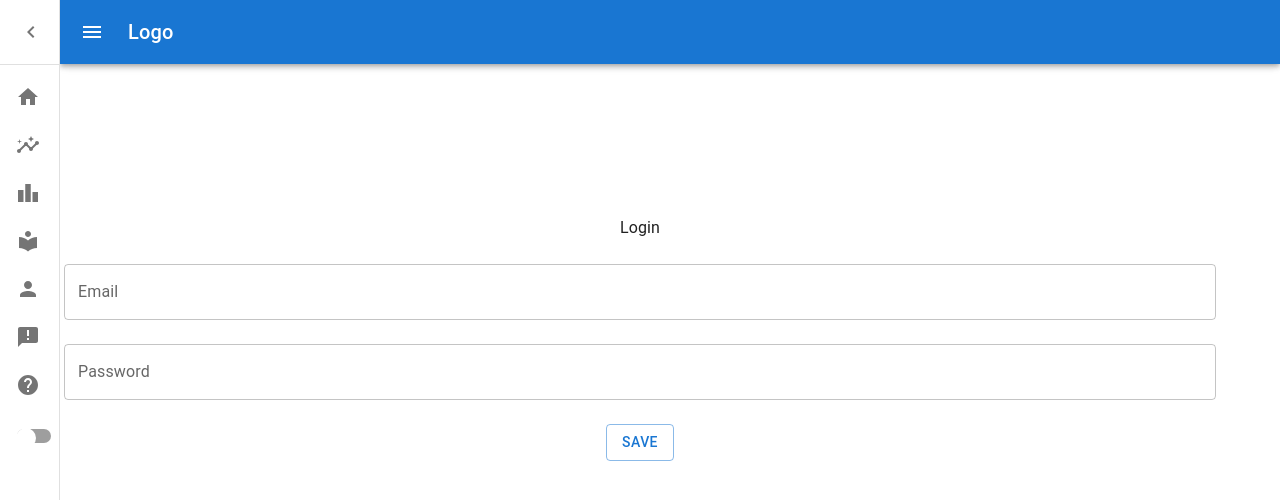
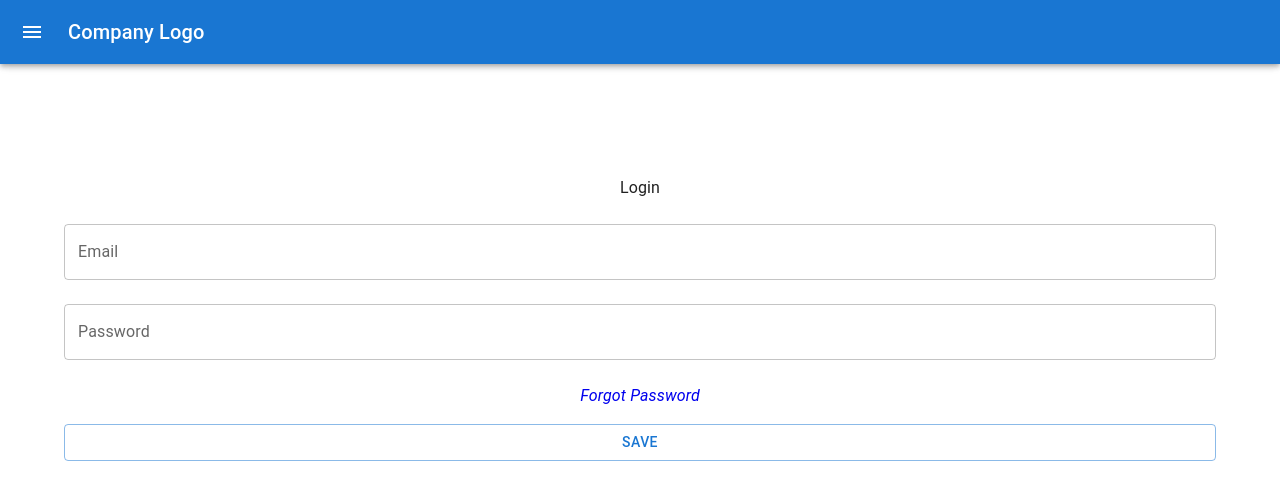
Before and after one commit to DeftVision/deftplatform, a React (Create React App) app in the folder frontend/: page /login in a window 1280 px wide. Shown: the top 500 px of the page. Built offline with nearby package versions, Linux system fonts and the light colour scheme.

Commit message:
created forgot password component

```diff
--- a/frontend/src/App.js
+++ b/frontend/src/App.js
@@ -4,7 +4,7 @@ import {Box, Container, CssBaseline, Toolbar} from "@mui/material";
 import { ThemeProvider } from "@mui/material/styles";
 import {Navigate, Route, Routes} from 'react-router-dom';
 import {Administration} from './administration/index';
-import {Login} from './authentication/index'
+import {Login, ForgotPassword} from './authentication/index'
 import {NavDrawer, PrivateRoutes, UserContext} from './components/index';
 import {Dashboard} from './dashboard/index';
 import {DocumentForm, Documents} from './documents/index';
@@ -30,7 +30,7 @@ function App() {
     };
 
 /*
-    **  CAUSES FLICKERING MODES IF ENABLED  **
+    **  CAUSES LIGHT AND DARK MODE FLICKERING IF ENABLED  **
     useEffect(() => {
         const savedTheme = localStorage.getItem('theme') || 'light';
         setTheme(savedTheme);
@@ -68,9 +68,9 @@ function App() {
             <UserContext.Provider value={{user, setUser}}>
 
                 <NavDrawer toggleTheme={toggleTheme} theme={theme}/>
-                <Box sx={{display: 'flex', flexDirection: 'column', marginTop: 5}}>
+                <Box sx={{display: 'flex', flexDirection: 'column'}}>
                 <Toolbar />
-                <Container sx={{ flexGrow: 2}}>
+                <Container sx={{ flexGrow: 1 }}>
                     <Box>
                         <div className="App">
                             <Routes>
@@ -105,6 +105,7 @@ function App() {
                                 <Route path="/settings" element={<Settings/>}/>
                                 </Route>
                                 <Route path="/login" element={user ? <Navigate to="/"/> : <Login/>}/>
+                                <Route path="/forgot-password" element={<ForgotPassword/>}/>
                                 <Route path="*" element={<Error/>}/>
                             </Routes>
                         </div>
@@ -114,7 +115,6 @@ function App() {
             </UserContext.Provider>
         </ThemeProvider>
     )
-
 }
 
 export default App;
--- /dev/null
+++ b/frontend/src/authentication/ForgotPassword.js
@@ -0,0 +1,13 @@
+import {Link} from 'react-router-dom';
+import {Box, Button, Typography} from "@mui/material";
+
+const ForgotPassword = () => {
+    return (
+        <Box>
+            <Typography variant="body2" color="textSecondary">Forgot Password? connect to firebase authentication</Typography>
+            <Button variant="outlined" component={Link} to='/login' sx={{marginTop: 3}}>Back to Login</Button>
+        </Box>
+    );
+};
+
+export default ForgotPassword;
--- a/frontend/src/authentication/Login.js
+++ b/frontend/src/authentication/Login.js
@@ -1,8 +1,9 @@
-import { Button, Box, TextField, Typography } from '@mui/material';
+import { Button, Box, Stack, TextField, Typography } from '@mui/material';
 import {useContext, useState} from 'react';
 import cookies from 'js-cookie';
 import UserContext from '../components/UserContext'
 import { useNotification} from "../components/NotificationContext";
+import {Link} from "react-router-dom";
 
 
 const form_default = {
@@ -77,6 +78,8 @@ export default function() {
                          })
                      }}
                  />
+                 <Stack direction="column" spacing={2}>
+                 <Typography component={Link} to="/forgot-password" sx={{textDecoration: 'none', fontStyle: 'italic'}}>Forgot Password</Typography>
                  <Button
                      id="submit-button"
                      variant="outlined"
@@ -84,6 +87,7 @@ export default function() {
                  >
                      SAVE
                  </Button>
+                 </Stack>
              </form>
          </Box>
         </>
--- a/frontend/src/authentication/index.js
+++ b/frontend/src/authentication/index.js
@@ -1,2 +1,3 @@
 // AUTHENTICATION INDEX
 export { default as Login } from './Login'
+export { default as ForgotPassword } from './ForgotPassword'
--- a/frontend/src/components/NavDrawer.js
+++ b/frontend/src/components/NavDrawer.js
@@ -1,44 +1,25 @@
+import { styled, useTheme } from '@mui/material/styles';
+import { Box, CssBaseline, Divider, Drawer, FormControlLabel, IconButton, List, ListItem, ListItemButton, ListItemIcon, ListItemText, Switch, Toolbar, Typography } from '@mui/material';
+import MuiAppBar from '@mui/material/AppBar';
 import {
-    AppBar,
-    Box,
-    CssBaseline,
-    Divider,
-    Drawer,
-    FormControlLabel,
-    IconButton,
-    List,
-    ListItem,
-    ListItemButton,
-    ListItemText,
-    ListItemIcon,
-    styled,
-    Switch,
-    Toolbar,
-    Typography,
-} from '@mui/material';
-import {
-    Announcement,
+    AdminPanelSettings,
+    AssignmentSharp,
     Brightness1,
     ChevronLeft,
-    ChevronRight,
+    Home,
     Help,
-    Home,
-    Insights,
     Leaderboard,
-    LocalLibrary,
     Menu,
-    Person,
-    ShieldRounded,
-    WbSunny
+    WbSunny,
 } from '@mui/icons-material';
 import LogoutIcon from '@mui/icons-material/Logout';
+import { Link } from 'react-router-dom';
 import { useState, useContext } from 'react';
 import UserContext from '../components/UserContext';
-import { Link } from 'react-router-dom';
-import cookies from "js-cookie";
+import cookies from 'js-cookie'
+
 
 const drawerWidth = 240;
-const miniDrawerWidth = 60;
 
 const Main = styled('main', { shouldForwardProp: (prop) => prop !== 'open' })(
     ({ theme, open }) => ({
@@ -48,7 +29,7 @@ const Main = styled('main', { shouldForwardProp: (prop) => prop !== 'open' })(
             easing: theme.transitions.easing.sharp,
             duration: theme.transitions.duration.leavingScreen,
         }),
-        marginLeft: `-${miniDrawerWidth}px`,
+        marginLeft: `-${drawerWidth}px`,
         ...(open && {
             transition: theme.transitions.create('margin', {
                 easing: theme.transitions.easing.easeOut,
@@ -59,17 +40,35 @@ const Main = styled('main', { shouldForwardProp: (prop) => prop !== 'open' })(
     }),
 );
 
+const AppBar = styled(MuiAppBar, {
+    shouldForwardProp: (prop) => prop !== 'open',
+})(({ theme, open }) => ({
+    transition: theme.transitions.create(['margin', 'width'], {
+        easing: theme.transitions.easing.sharp,
+        duration: theme.transitions.duration.leavingScreen,
+    }),
+    ...(open && {
+        width: `calc(100% - ${drawerWidth}px)`,
+        marginLeft: `${drawerWidth}px`,
+        transition: theme.transitions.create(['margin', 'width'], {
+            easing: theme.transitions.easing.easeOut,
+            duration: theme.transitions.duration.enteringScreen,
+        }),
+    }),
+}));
+
 const DrawerHeader = styled('div')(({ theme }) => ({
     display: 'flex',
     alignItems: 'center',
     padding: theme.spacing(0, 1),
+    // necessary for content to be below app bar
     ...theme.mixins.toolbar,
     justifyContent: 'flex-end',
 }));
 
-export default function NavDrawer({ toggleTheme, theme }) {
+export default function NavDrawer({toggleTheme, theme}) {
+    const {user, setUser } = useContext(UserContext);
     const [open, setOpen] = useState(false);
-    const { user, setUser } = useContext(UserContext);
 
     const handleDrawerOpen = () => {
         setOpen(true);
@@ -80,150 +79,103 @@ export default function NavDrawer({ toggleTheme, theme }) {
     };
 
     function logout() {
-        setUser(null);
-        cookies.remove('userCookie');
+        setUser(null)
+        cookies.remove('userCookie')
     }
 
     return (
         <Box sx={{ display: 'flex' }}>
             <CssBaseline />
-            <AppBar
-                position="fixed"
-                sx={{
-                    zIndex: (theme) => theme.zIndex.drawer,
-                    transition: (theme) => theme.transitions.create(['width', 'margin'], {
-                        easing: theme.transitions.easing.sharp,
-                        duration: theme.transitions.duration.leavingScreen,
-                    }),
-                    marginLeft: open ? drawerWidth : miniDrawerWidth,
-                    width: `calc(100% - ${open ? drawerWidth : miniDrawerWidth}px)`
-                }}
-            >
+            <AppBar position="fixed" open={open}>
                 <Toolbar>
                     <IconButton
+                        color="inherit"
+                        aria-label="open drawer"
+                        onClick={handleDrawerOpen}
                         edge="start"
-                        color="inherit"
-                        aria-label="menu"
-                        onClick={handleDrawerOpen}
-                        sx={{ marginRight: 2, ...(open && { display: 'none' }) }}
+                        sx={{ mr: 2, ...(open && { display: 'none' }) }}
                     >
                         <Menu />
                     </IconButton>
-                    <Typography variant="h6" noWrap component="div">Logo</Typography>
+                    <Typography variant="h6" noWrap component="div">
+                        Company Logo
+                    </Typography>
                 </Toolbar>
             </AppBar>
-
             <Drawer
-                variant="permanent"
                 sx={{
-                    width: open ? drawerWidth : miniDrawerWidth,
+                    width: drawerWidth,
                     flexShrink: 0,
-                    whiteSpace: 'nowrap',
-                    boxSizing: 'border-box',
                     '& .MuiDrawer-paper': {
-                        width: open ? drawerWidth : miniDrawerWidth,
-                        transition: (theme) => theme.transitions.create('width', {
-                            easing: theme.transitions.easing.sharp,
-                            duration: theme.transitions.duration.enteringScreen,
-                        }),
-                        overflowX: 'hidden',
+                        width: drawerWidth,
+                        boxSizing: 'border-box',
                     },
                 }}
+                variant="persistent"
+                anchor="left"
                 open={open}
             >
                 <DrawerHeader>
                     <IconButton onClick={handleDrawerClose}>
-                        {theme.direction === 'ltr' ? <ChevronRight /> : <ChevronLeft />}
+                        {theme.direction === 'ltr' ? "" : <ChevronLeft />}
                     </IconButton>
                 </DrawerHeader>
                 <Divider />
-                <List>
+                <List sx={{textAlign: 'end'}}>
                     <ListItem disablePadding>
                         <ListItemButton component={Link} to="/">
-                            <ListItemIcon>
-                                <Home />
-                            </ListItemIcon>
-                            <ListItemText primary="Home" />
+                            <ListItemIcon><Home /></ListItemIcon>
+                            <ListItemText primary="Home"/>
                         </ListItemButton>
                     </ListItem>
+
                     <ListItem disablePadding>
-                        <ListItemButton component={Link} to="/dashboard">
-                            <ListItemIcon>
-                                <Insights />
-                            </ListItemIcon>
-                            <ListItemText primary="Dashboard" />
+                        <ListItemButton component={Link} to="/evaluations">
+                            <ListItemIcon><Leaderboard /></ListItemIcon>
+                            <ListItemText primary="Evaluations"/>
                         </ListItemButton>
                     </ListItem>
+
                     <ListItem disablePadding>
-                        <ListItemButton component={Link} to="/evaluations">
-                            <ListItemIcon>
-                                <Leaderboard />
-                            </ListItemIcon>
-                            <ListItemText primary="Evaluation" />
+                        <ListItemButton component={Link} to="/documents">
+                            <ListItemIcon><AssignmentSharp /></ListItemIcon>
+                            <ListItemText primary="Docs & Forms"/>
                         </ListItemButton>
                     </ListItem>
-                    <ListItem disablePadding>
-                        <ListItemButton component={Link} to="/documents">
-                            <ListItemIcon>
-                                <LocalLibrary />
-                            </ListItemIcon>
-                            <ListItemText primary="Documents" />
+
+                    <ListItem disablePadding sx={{marginBottom: 1}}>
+                        <ListItemButton component={Link} to="/tickets">
+                            <ListItemIcon><Help /></ListItemIcon>
+                            <ListItemText primary="Help"/>
                         </ListItemButton>
                     </ListItem>
-                    <ListItem disablePadding>
-                        <ListItemButton component={Link} to="/users">
-                            <ListItemIcon>
-                                <Person />
-                            </ListItemIcon>
-                            <ListItemText primary="Users" />
-                        </ListItemButton>
-                    </ListItem>
-                    <ListItem disablePadding>
-                        <ListItemButton component={Link} to="/announcements">
-                            <ListItemIcon>
-                                <Announcement />
-                            </ListItemIcon>
-                            <ListItemText primary="Announcements" />
-                        </ListItemButton>
-                    </ListItem>
-                    <ListItem disablePadding>
-                        <ListItemButton component={Link} to="/tickets">
-                            <ListItemIcon>
-                                <Help />
-                            </ListItemIcon>
-                            <ListItemText primary="Support" />
-                        </ListItemButton>
-                    </ListItem>
-                    {user && user.role === 'Admin' && (
-                        <ListItem disablePadding>
-                            <ListItemButton component={Link} to="/admin">
-                                <ListItemIcon>
-                                    <ShieldRounded />
-                                </ListItemIcon>
-                                <ListItemText primary="Administration" />
+
+                    {user && (
+                        <ListItem disablePadding sx={{marginBottom: 2}}>
+                            <ListItemButton component={Link} onClick={logout}>
+                                <ListItemIcon><LogoutIcon /></ListItemIcon>
+                                <ListItemText primary="Logout"/>
                             </ListItemButton>
                         </ListItem>
                     )}
-                    {user && (
-                        <ListItem disablePadding>
-                            <ListItemButton component={Link} onClick={logout}>
-                                <ListItemIcon>
-                                    <LogoutIcon />
-                                </ListItemIcon>
-                                <ListItemText primary="Logout" />
+
+                    {user && user.role === 'Admin' && (
+                        <ListItem disablePadding sx={{marginTop: 2}}>
+                            <ListItemButton component={Link} to="/administration">
+                                <ListItemIcon><AdminPanelSettings /></ListItemIcon>
+                                <ListItemText primary="Admin"/>
                             </ListItemButton>
                         </ListItem>
                     )}
+
                     <ListItem>
                         <FormControlLabel
-                            control={
-                                <Switch
-                                    checked={theme === 'dark'}
-                                    onChange={toggleTheme}
-                                    icon={<Brightness1 />}
-                                    checkedIcon={<WbSunny />}
-                                />
-                            }
+                            control={<Switch
+                                checked={theme === 'dark'}
+                                onChange={toggleTheme}
+                                icon={<Brightness1/>}
+                                checkedIcon={<WbSunny/>}
+                            />}
                             label="Mode"
                         />
                     </ListItem>
@@ -231,8 +183,7 @@ export default function NavDrawer({ toggleTheme, theme }) {
             </Drawer>
             <Main open={open}>
                 <DrawerHeader />
-                {/* Rest of your content */}
             </Main>
         </Box>
     );
-};
+}
--- a/frontend/src/components/Navigation.js
+++ b/frontend/src/components/Navigation.js
@@ -5,7 +5,7 @@ import {Menu, DarkMode, WbSunny} from "@mui/icons-material";
 
 export default function Navigation({ toggleTheme, theme }) {
     return (
-        <AppBar position="sticky">
+        <AppBar>
             <Toolbar>
                 <IconButton>
                     <Menu sx={{color: 'white'}} />
--- a/frontend/src/support/TicketForm.js
+++ b/frontend/src/support/TicketForm.js
@@ -143,9 +143,9 @@ export default function TicketForm({newTicket}) {
                     <FormControl fullWidth sx={{marginBottom: 3}}>
                         <InputLabel id="priority">urgency</InputLabel>
                         <Select
-                            id="urgency"
-                            label="urgency"
-                            value={form.urgency}
+                            id="priority"
+                            label="priority"
+                            value={form.priority}
                             name="urgency"
                             sx={{textAlign: 'start'}}
                             onChange={handleChange}
```
Also changed, not shown: 1 other file (tests, documents, lock files or other folders).
